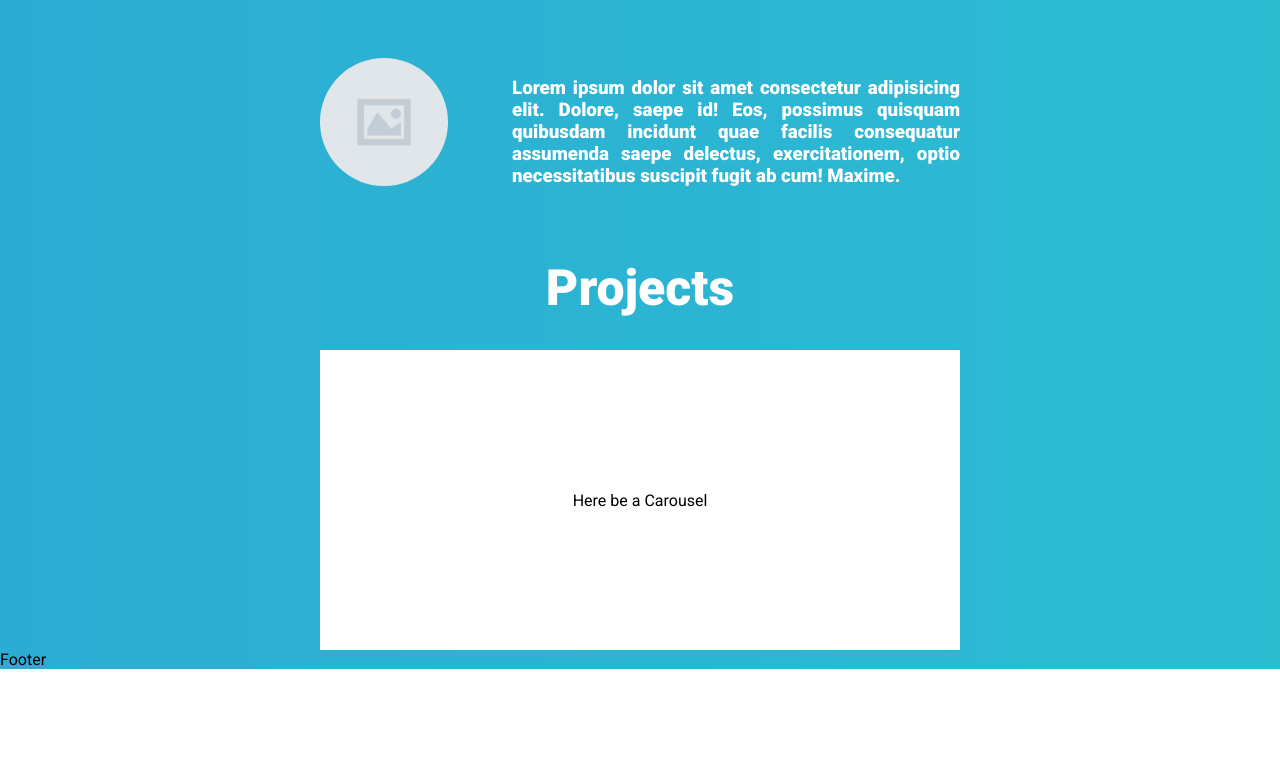
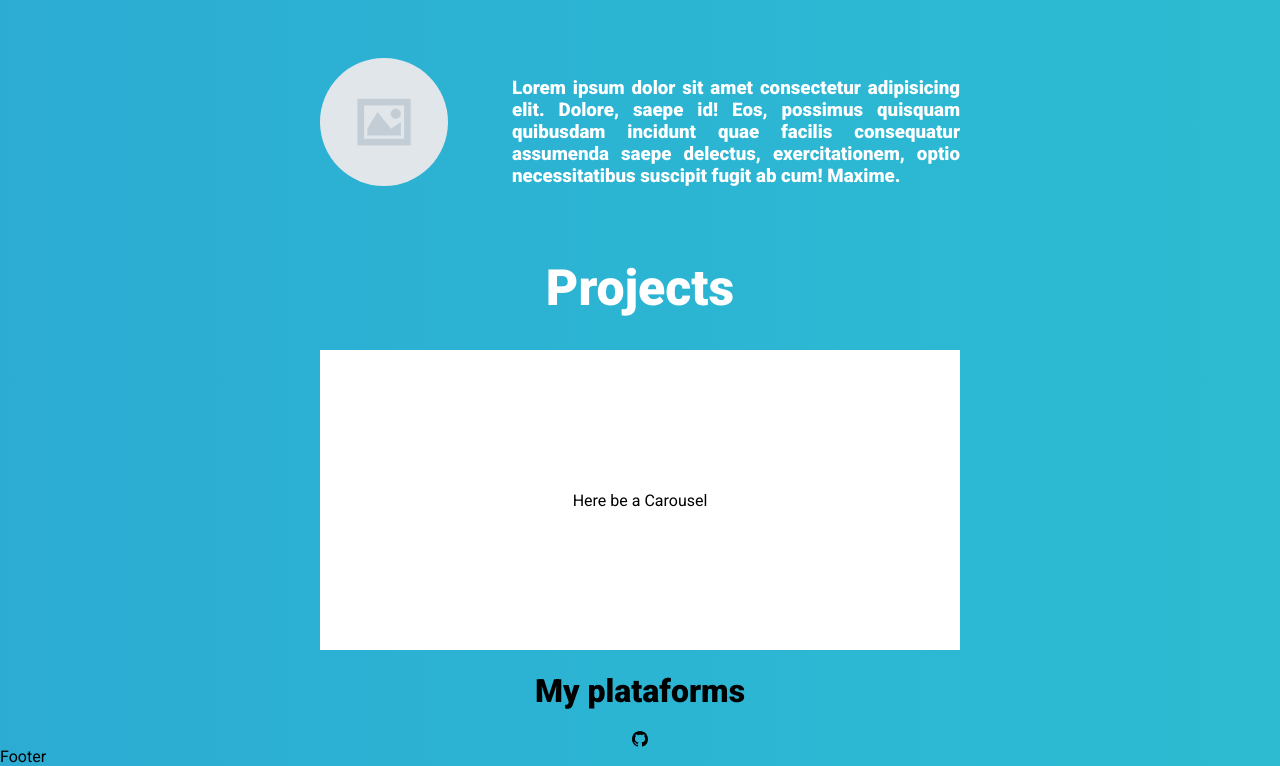
Before and after one commit to NovumChaldea/persona, a React (Create React App) app: page / in a window 1280 px wide. Shown: the part 639-1405 px from the top of the page. Before the commit the page ends 1308 px from the top, so only its background shows below. Built offline with nearby package versions, Linux system fonts and the light colour scheme.

Commit message:
start of the Contact section

```diff
--- a/src/components/Contact.jsx
+++ b/src/components/Contact.jsx
@@ -1,9 +1,14 @@
 import React from 'react'
 import styles from '../styles/Contact.module.css';
+import { BsGithub } from 'react-icons/bs';
 
 const Contact = () => {
   return (
     <div className={styles.structure}>
+      <h1>My plataforms</h1>
+      <div className={styles.icons}>
+        <BsGithub/>
+      </div>
     </div>
   )
 }
--- a/src/styles/Contact.module.css
+++ b/src/styles/Contact.module.css
@@ -1,3 +1,12 @@
 .structure{
+    display: flex;
+    flex-direction: column;
+    justify-content: center;
+    align-items: center;
+}
 
+.icons{
+    display: flex;
+    flex-direction: row;
+    align-items: center;
 }
```
